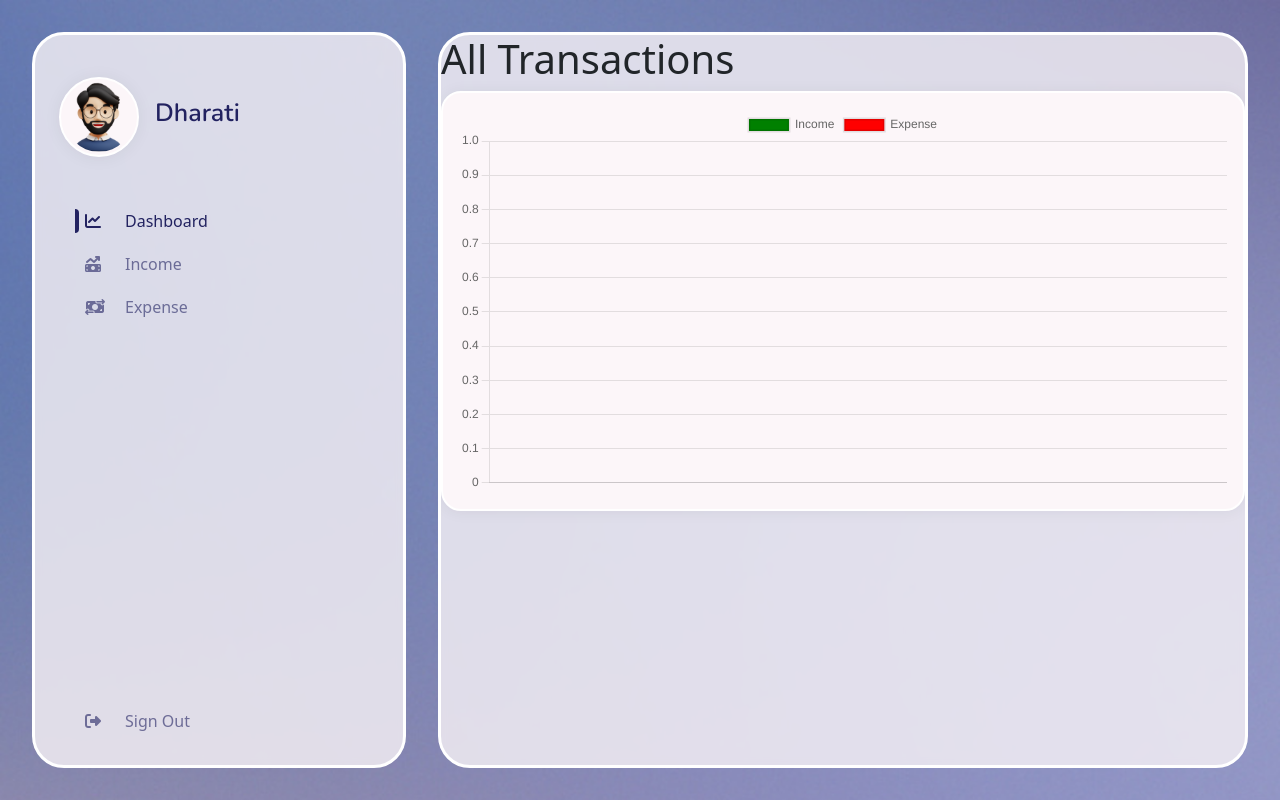
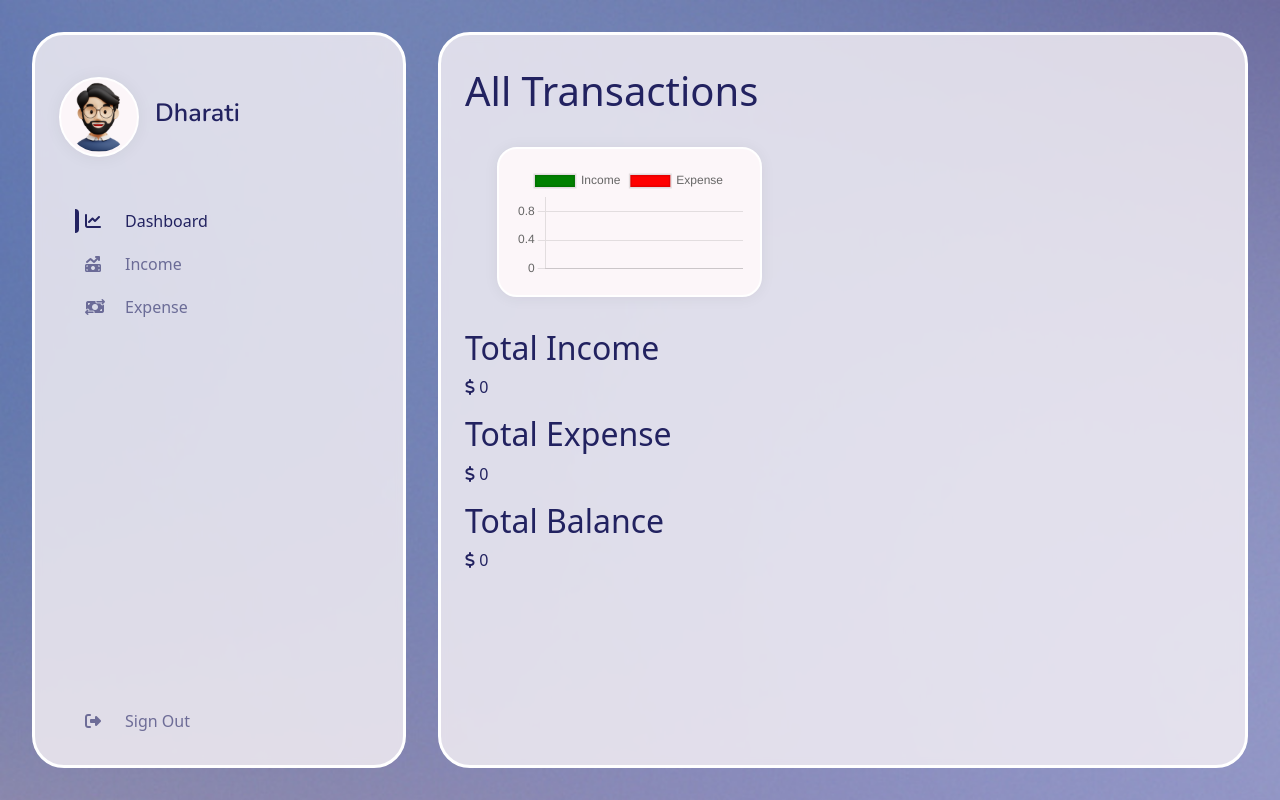
Before and after one commit to Dharati-Patel/Expense-Tracker, a React (Vite) app in the folder client/: page /dashboard in a window 1280 px wide. Built offline with nearby package versions, Linux system fonts and the light colour scheme; no server answers.

Commit message:
total balance functionality added to dashboard

```diff
--- a/client/src/components/Chart/Chart.scss
+++ b/client/src/components/Chart/Chart.scss
@@ -5,4 +5,6 @@
     padding: 1rem;
     border-radius: 20px;
     height: 100%;
+    width: 35%;
+    margin: 2rem;
 }
--- a/client/src/components/GlobalContext/GlobalContext.jsx
+++ b/client/src/components/GlobalContext/GlobalContext.jsx
@@ -1,10 +1,5 @@
 import React, { createContext, useState, useEffect, useContext } from 'react';
 import axios from 'axios';
-import Income from '../../pages/Income/Income';
-import Expense from '../../pages/Expense/Expense';
-import Chart from '../Chart/Chart';
-
-// const BASE_URL = import.meta.env.VITE_API_URL;
 
 const GlobalContext = createContext();
 
@@ -12,7 +7,6 @@ const GlobalProvider = ({children}) => {
 
     const [incomes, setIncomes] = useState([]);
     const [expenses, setExpenses] = useState([]);
-    const [error, setError] = useState([null]);
 
     const userId = localStorage.getItem('userId');
 
@@ -49,8 +43,6 @@ const GlobalProvider = ({children}) => {
         getIncome();
     }, []);
 
-
-
     const addExpense = async (expense) => {
         try {
             const response = await axios.post('http://localhost:8080/api/add-expense', expense);
@@ -84,6 +76,10 @@ const GlobalProvider = ({children}) => {
         getExpense();
     }, []);
 
+    const totalBalance = () => {
+        return totalIncome() - totalExpense();
+    }
+
     return(
         <GlobalContext.Provider value={{
             addIncome,
@@ -95,18 +91,15 @@ const GlobalProvider = ({children}) => {
             getExpense,
             expenses,
             deleteExpense,
-            totalExpense
-        }
-
-        }>
+            totalExpense,
+            totalBalance
+        }}>
             {children}
         </GlobalContext.Provider>
 
     );
 }
 
-//export default GlobalProvider;
-
 export const useGlobalContext = () => {
     return useContext(GlobalContext);
 };
--- a/client/src/pages/Dashboard/Dashboard.jsx
+++ b/client/src/pages/Dashboard/Dashboard.jsx
@@ -1,7 +1,10 @@
 import Chart from '../../components/Chart/Chart';
+import { useGlobalContext } from '../../components/GlobalContext/GlobalContext';
+import { dollar } from '../../components/Icons/Icons';
 import './Dashboard.scss';
 
 const Dashboard = () => {
+    const {totalExpense, totalIncome, totalBalance} = useGlobalContext();
     return(
         <main className='dashboard'>
             <div className='dashboard__container'>
@@ -9,6 +12,26 @@ const Dashboard = () => {
                 <div className='stats__container'>
                     <div className='chart__container'>
                         <Chart/>
+                        <div className='amount__container'>
+                            <div className='amount__income'>
+                                <h2>Total Income</h2>
+                                <p>
+                                    {dollar} {totalIncome()}
+                                </p>
+                            </div>
+                            <div className='amount__expense'>
+                                <h2>Total Expense</h2>
+                                <p>
+                                    {dollar} {totalExpense()}
+                                </p>
+                            </div>
+                            <div className='balance'>
+                                <h2>Total Balance</h2>
+                                <p>
+                                    {dollar} {totalBalance()}
+                                </p>
+                            </div>
+                        </div>
                     </div>
                 </div>
             </div>
--- a/client/src/pages/Dashboard/Dashboard.scss
+++ b/client/src/pages/Dashboard/Dashboard.scss
@@ -0,0 +1,16 @@
+@import '../../styles/partials/variables';
+
+.dashboard {
+    padding: 2rem 1.5rem;
+
+    &__title {
+        color: $primary_color;
+    }
+}
+
+h2 {
+    color: $primary_color;
+}
+p {
+    color: $primary_color;
+}
```
Also changed, not shown: client/src/pages/Expense/Expense.jsx (+0 -36 lines), client/src/pages/Income/Income.jsx (+0 -36 lines).
